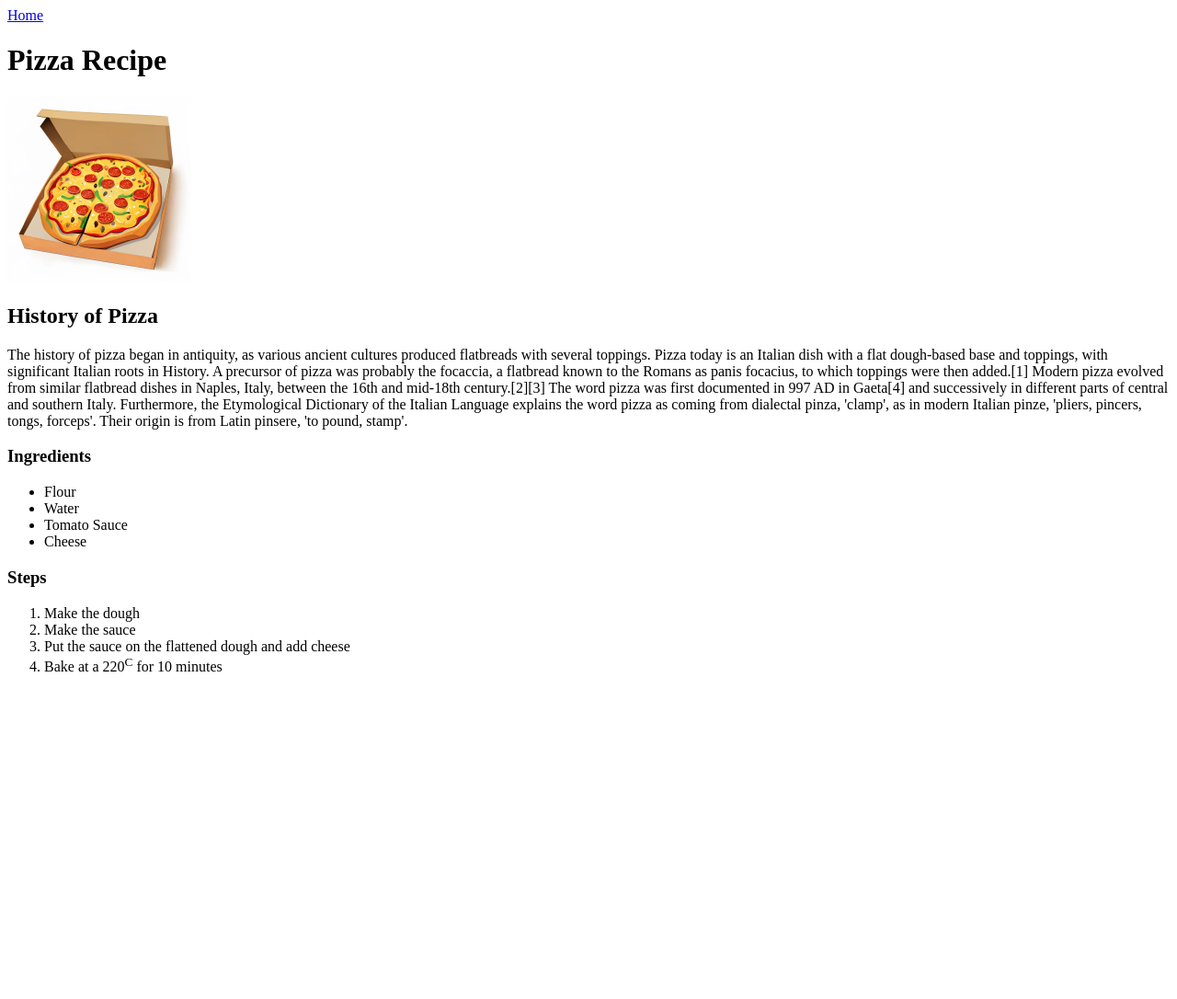
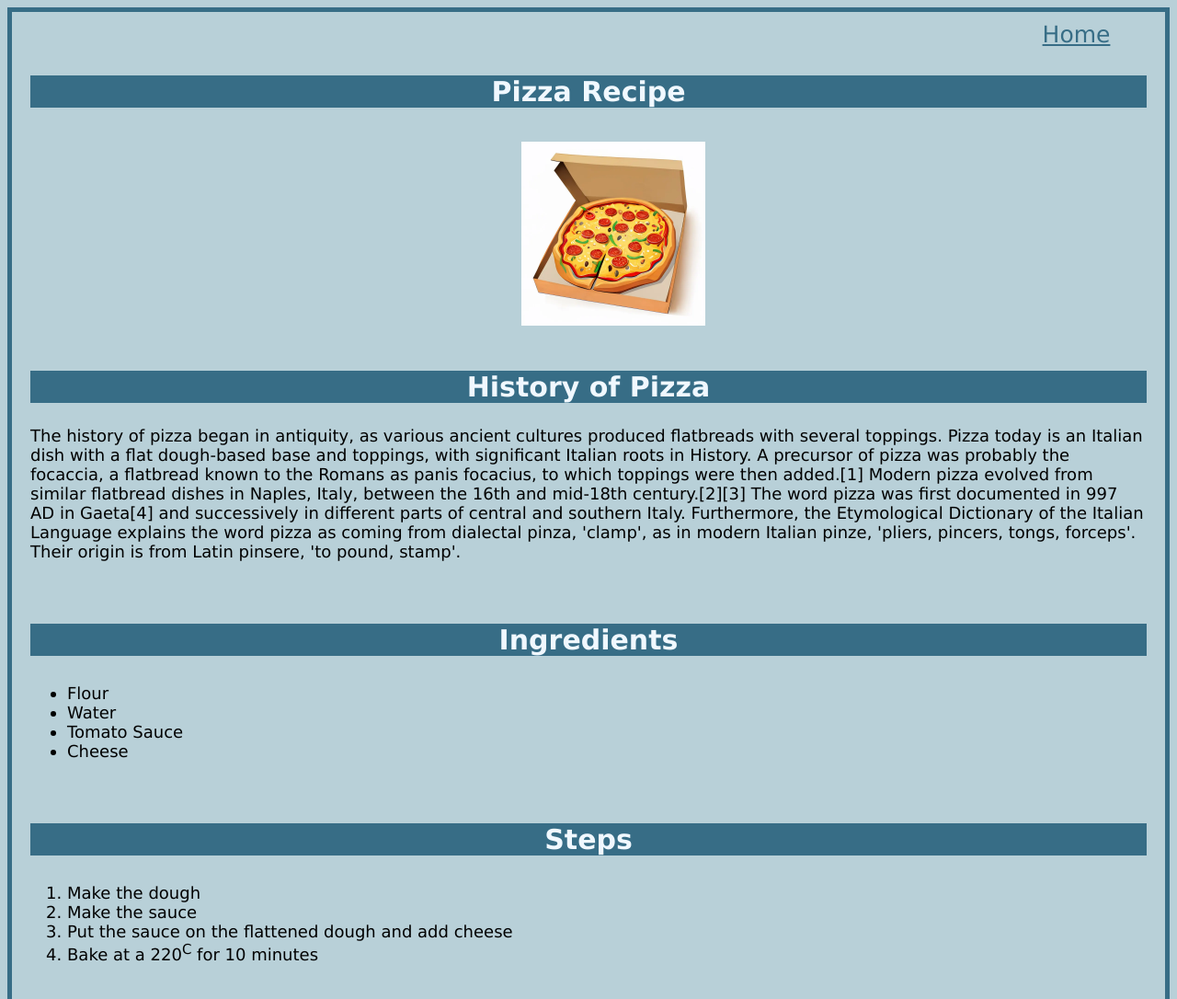
Before and after one commit to GoddessSeshat/odin-recipes, a plain HTML site: page recipes/pizza.html in a window 1280 px wide. Shown: the top 1086 px of the page at 92% size. Before the commit the page ends 800 px from the top, so only its background shows below. Drawn offline with Linux system fonts and the light colour scheme.

Commit message:
CSS addition
Added and fixed positions of elements

```diff
--- /dev/null
+++ b/recipes/pizza.css
@@ -0,0 +1,37 @@
+body {
+    font-family: Verdana, Tahoma, sans-serif;
+    font-size: 18px;
+    background: rgb(184, 208, 216);
+    padding: 10px;
+    border: 5px solid rgb(55, 109, 134);
+    margin: 10 px 10 px;
+}
+
+a {
+    color: rgb(55, 109, 134);
+    font-size: 25px;
+    padding-left: 90%;
+}
+
+h1,
+h2,
+h3 {
+    text-align: center;
+    font-size: 30px;
+    background-color: rgb(55, 109, 134);
+    color: aliceblue;
+}
+
+img {
+    padding-left: 44%;
+    padding-top: 1.4%;
+}
+
+.part1,
+.part2,
+.part3,
+.part4 {
+    padding: 10px;
+    border: 3px solid transparent
+    margin: 10px 10px;
+}
--- a/recipes/pizza.html
+++ b/recipes/pizza.html
@@ -5,27 +5,35 @@
         <meta charset="UTF-8">
       <meta name="viewport" content="width=device-width, initial-scale=1.0">
      <title>Pizza</title>
+     <link rel="stylesheet" href="pizza.css">
     </head>
 
     <body>
         <a href="../index.html">Home</a>
+
+        <div class="part1">
         <h1>Pizza Recipe</h1>
         <img src="../img/pizza.jpg" alt="a cartoon image of full pizza inside a pizza box" width="200" height="200">
+        </div>
+
+        <div class="part2">
         <h2>History of Pizza</h2>
-        <p>The history of pizza began in antiquity, as various ancient cultures produced flatbreads with several toppings. Pizza today is an Italian dish with a flat dough-based base and toppings, with significant Italian roots in History.
+        <p id="first">The history of pizza began in antiquity, as various ancient cultures produced flatbreads with several toppings. Pizza today is an Italian dish with a flat dough-based base and toppings, with significant Italian roots in History.
+            A precursor of pizza was probably the focaccia, a flatbread known to the Romans as panis focacius, to which toppings were then added.[1] Modern pizza evolved from similar flatbread dishes in Naples, Italy, between the 16th and mid-18th century.[2][3]
+            The word pizza was first documented in 997 AD in Gaeta[4] and successively in different parts of central and southern Italy. Furthermore, the Etymological Dictionary of the Italian Language explains the word pizza as coming from dialectal pinza, 'clamp', as in modern Italian pinze, 'pliers, pincers, tongs, forceps'. Their origin is from Latin pinsere, 'to pound, stamp'.</p>
+        </div>
 
-            A precursor of pizza was probably the focaccia, a flatbread known to the Romans as panis focacius, to which toppings were then added.[1] Modern pizza evolved from similar flatbread dishes in Naples, Italy, between the 16th and mid-18th century.[2][3]
-
-            The word pizza was first documented in 997 AD in Gaeta[4] and successively in different parts of central and southern Italy. Furthermore, the Etymological Dictionary of the Italian Language explains the word pizza as coming from dialectal pinza, 'clamp', as in modern Italian pinze, 'pliers, pincers, tongs, forceps'. Their origin is from Latin pinsere, 'to pound, stamp'.</p>
-
-        <h3>Ingredients</h3>
+        <div class="part3">
+            <h3>Ingredients</h3>
         <ul>
             <li>Flour</li>
             <li>Water</li>
             <li>Tomato Sauce</li>
             <li>Cheese</li>
         </ul>
+        </div>
 
+        <div class="part4">
         <h3>Steps</h3>
         <ol>
             <li>Make the dough</li>
@@ -33,6 +41,8 @@
             <li>Put the sauce on the flattened dough and add cheese</li>
             <li>Bake at a 220<sup>C</sup> for 10 minutes</li>
         </ol>
+        </div>
+
     </body>
 
 </html>
--- /dev/null
+++ b/recipes/pizza2.css
@@ -0,0 +1,37 @@
+body {
+    font-family: Verdana, Tahoma, sans-serif;
+    font-size: 18px;
+    background: rgb(184, 208, 216);
+    padding: 10px;
+    border: 5px solid rgb(55, 109, 134);
+    margin: 10 px 10 px;
+}
+
+a {
+    color: rgb(55, 109, 134);
+    font-size: 25px;
+    padding-left: 90%;
+}
+
+h1,
+h2,
+h3 {
+    text-align: center;
+    font-size: 30px;
+    background-color: rgb(55, 109, 134);
+    color: aliceblue;
+}
+
+img {
+    padding-left: 44%;
+    padding-top: 1.4%;
+}
+
+.part1,
+.part2,
+.part3,
+.part4 {
+    padding: 10px;
+    border: 3px solid transparent
+    margin: 10px 10px;
+}
--- /dev/null
+++ b/recipes/pizza3.css
@@ -0,0 +1,37 @@
+body {
+    font-family: Verdana, Tahoma, sans-serif;
+    font-size: 18px;
+    background: rgb(184, 208, 216);
+    padding: 10px;
+    border: 5px solid rgb(55, 109, 134);
+    margin: 10 px 10 px;
+}
+
+a {
+    color: rgb(55, 109, 134);
+    font-size: 25px;
+    padding-left: 90%;
+}
+
+h1,
+h2,
+h3 {
+    text-align: center;
+    font-size: 30px;
+    background-color: rgb(55, 109, 134);
+    color: aliceblue;
+}
+
+img {
+    padding-left: 44%;
+    padding-top: 1.4%;
+}
+
+.part1,
+.part2,
+.part3,
+.part4 {
+    padding: 10px;
+    border: 3px solid transparent
+    margin: 10px 10px;
+}
```
Also changed, not shown: recipes/pizza2.html (+1 -0 lines), recipes/pizza3.html (+1 -0 lines).
